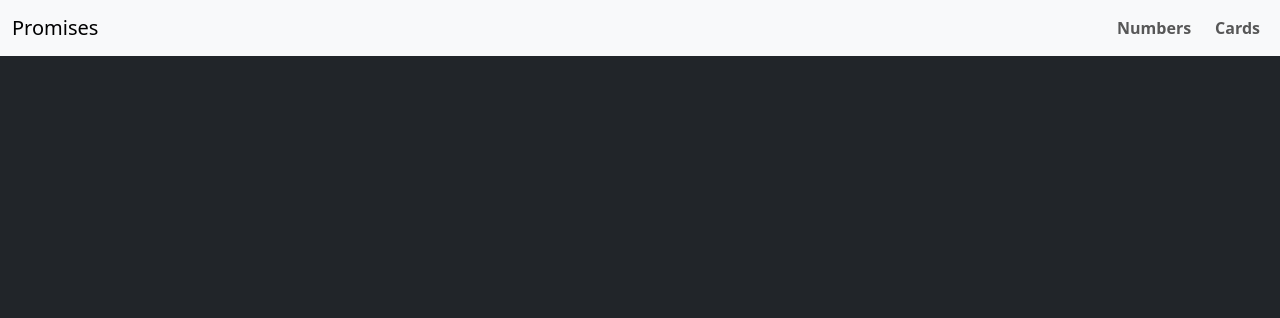
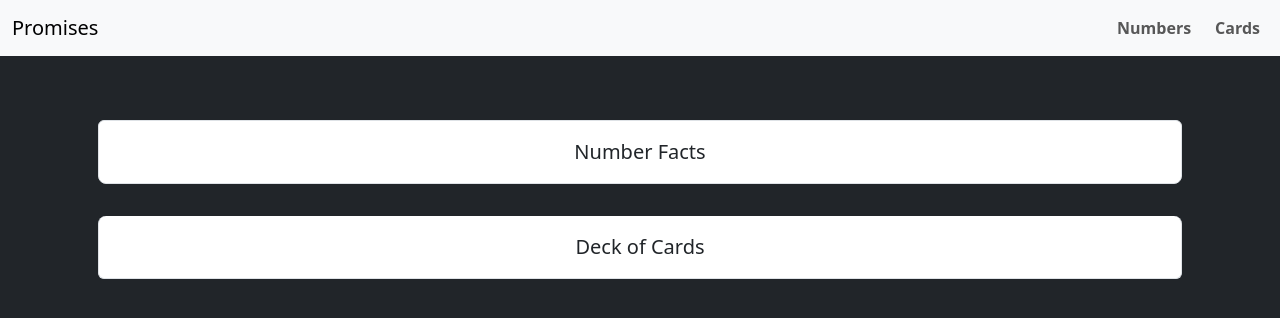
Before and after one commit to jvill171/promises, a Flask app: page / in a window 1280 px wide. Shown: the top 318 px of the page. Run offline with Flask 3, Linux system fonts and the light colour scheme; some libraries are stand-ins or nearby versions.

Commit message:
Made links to each page needed

```diff
--- a/templates/home.html
+++ b/templates/home.html
@@ -2,6 +2,10 @@
 {% block title %}Home{% endblock %}
 
 {% block content %}
+<ul class="list-group mt-5">
+    <a href="/numbers" class="list-group-item btn btn-lg btn-primary p-3 m-3">Number Facts</a>
+    <a href="/cards" class="list-group-item btn btn-lg btn-primary p-3 m-3">Deck of Cards</a>
+</ul>
 {% endblock %}
 
 {% block scripts %} {% endblock %}
```
